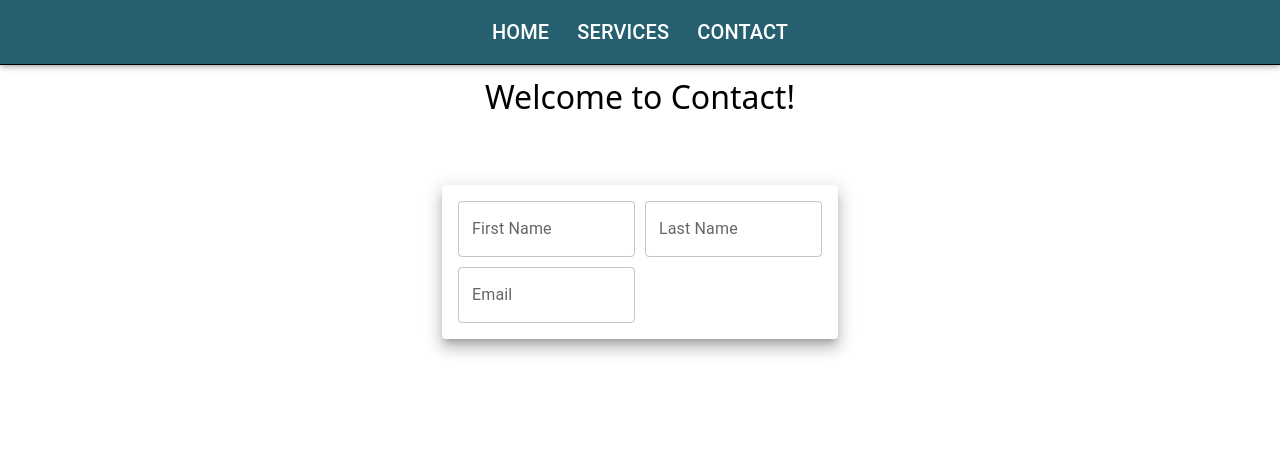
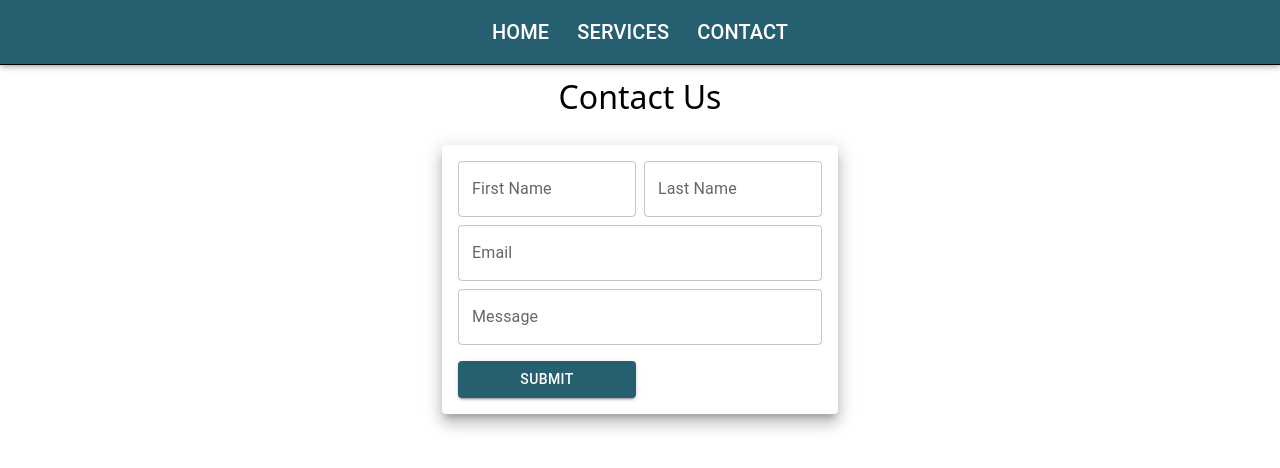
Before and after one commit to CrumpetCoding/dogsitting-website, a React (Vite) app: page /contact in a window 1280 px wide. Shown: the top 468 px of the page. Built offline with nearby package versions, Linux system fonts and the light colour scheme.

Commit message:
Created grid for contact form elements

```diff
--- a/src/components/ContactForm.tsx
+++ b/src/components/ContactForm.tsx
@@ -3,21 +3,27 @@ import { TextField, Button, Checkbox, Container, Paper } from "@mui/material";
 export default function ContactForm() {
     return (
         <Container
-            maxWidth="xs">
+            maxWidth='xs'
+            maxHeight='xl'
+        >
             <Paper
                 elevation={10}
                 sx={{
-                    marginTop: 8,
+                    marginTop: 3,
                     padding: 2,
                     display: 'grid',
-                    gridTemplateColumns: 'auto auto',
-                    gap: '10px'
+                    gridTemplateColumns: 'repeat(2, 1fr)',
+                    gridTemplateRows: 'repeat(3, 1fr)',
+                    gridColumnGap: '8px',
+                    gridRowGap: '8px'
                 }}
             >
-                <TextField id="first-name" label="First Name" variant="outlined" />
-                <TextField id="surname" label="Last Name" variant="outlined" />
-                <TextField id="email" label="Email" variant="outlined" />
+                <TextField id="first-name" label="First Name" variant="outlined" sx={{ gridArea: 1 / 1 / 2 / 2 }} />
+                <TextField id="surname" label="Last Name" variant="outlined" sx={{ gridArea: 1 / 2 / 2 / 3 }} />
+                <TextField id="email" label="Email" variant="outlined" sx={{ gridArea: 2 / 1 / 3 / 3, gridColumn: '1 / span 2' }} />
+                <TextField id="message" label="Message" variant="outlined" sx={{ gridArea: 3 / 1 / 4 / 3, gridColumn: '1 / span 2', gridRow: ' 3 / span 2', textWrap: 'wrap' }} />
+                <Button id="submit" variant="contained" color="primary">Submit</Button>
             </Paper>
-        </Container>
+        </Container >
     )
 }
--- a/src/routes/contact.tsx
+++ b/src/routes/contact.tsx
@@ -10,7 +10,7 @@ export const Route = createFileRoute('/contact')({
 
 function RouteComponent() {
   return <div className="p-2">
-    <h1 id='headings'>Welcome to Contact!</h1>
+    <h1 id='headings'>Contact Us</h1>
     <ContactForm />
   </div>
 }
```
